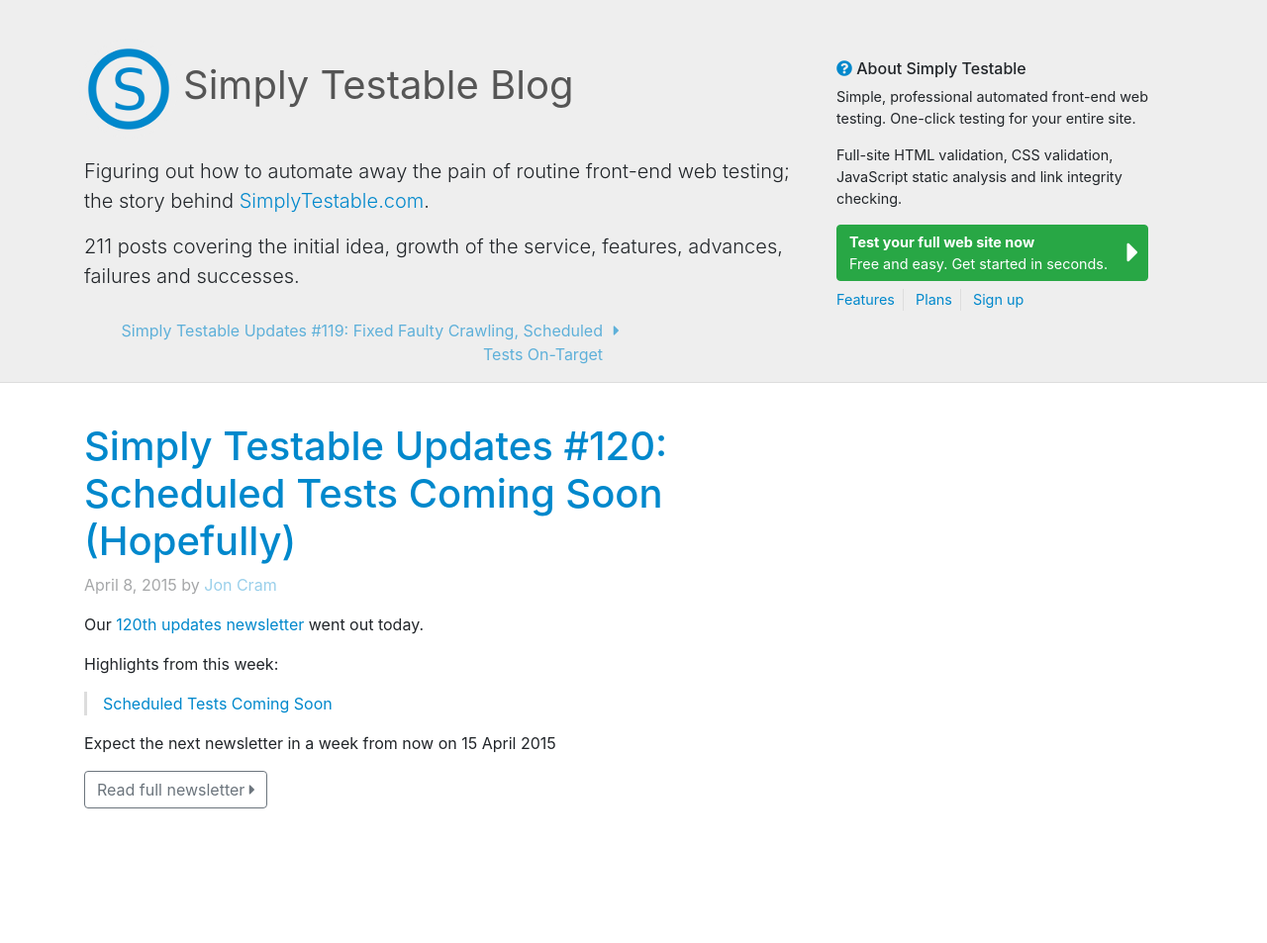
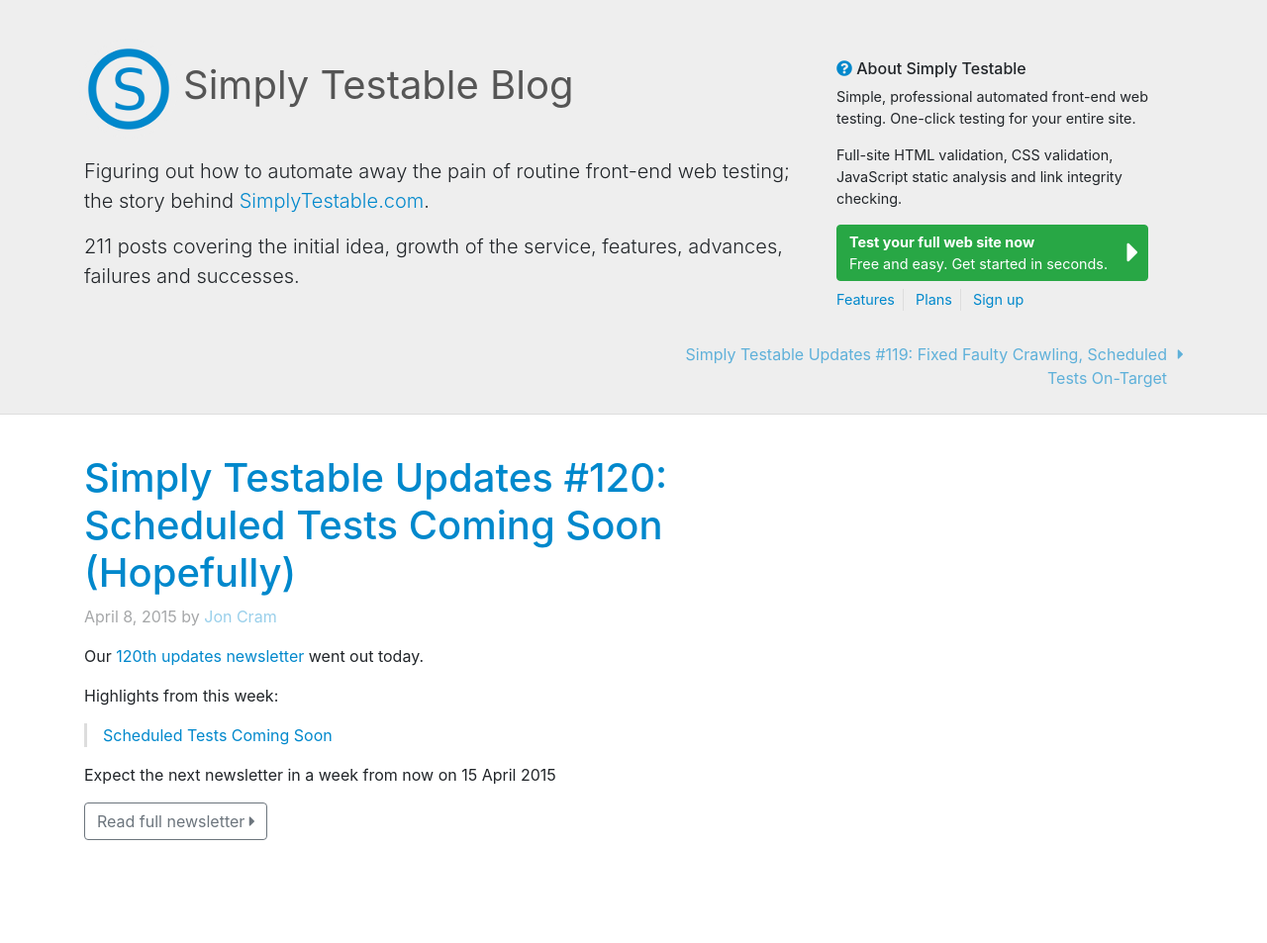
Before and after one commit to webignition/blog.simplytestable.com, a Jekyll site: the page built from _posts/2015/2015-04-08-simply-testable-updates-120.md, in a window 1280 px wide. Shown: the whole page at 99% size. Built offline with Jekyll 4.4.1, drawn with Linux system fonts in a browser that asks for light colours; nearby versions of some CDN libraries; comment, search, counter and statistics services are not loaded; before the commit the page ends 921 px from its top, so only the background shows below that.

Commit message:
Correctly align older when no newer

```diff
--- a/_includes/component/newer-older.html
+++ b/_includes/component/newer-older.html
@@ -43,6 +43,8 @@
             </span>
 
         </a>
+    {% else %}
+        <span class="col-6"></span>
     {% endif %}
 
     {% if older %}
--- a/assets/css/foo.css
+++ b/assets/css/foo.css
@@ -353,6 +353,12 @@ blockquote  .avatar-tom-batey {
   position: relative;
 }
 
+@media (min-width: 992px) {
+  .newer-older-control {
+    margin: 24px 0;
+  }
+}
+
 .newer-older-control:hover {
   opacity: 1;
 }
```
